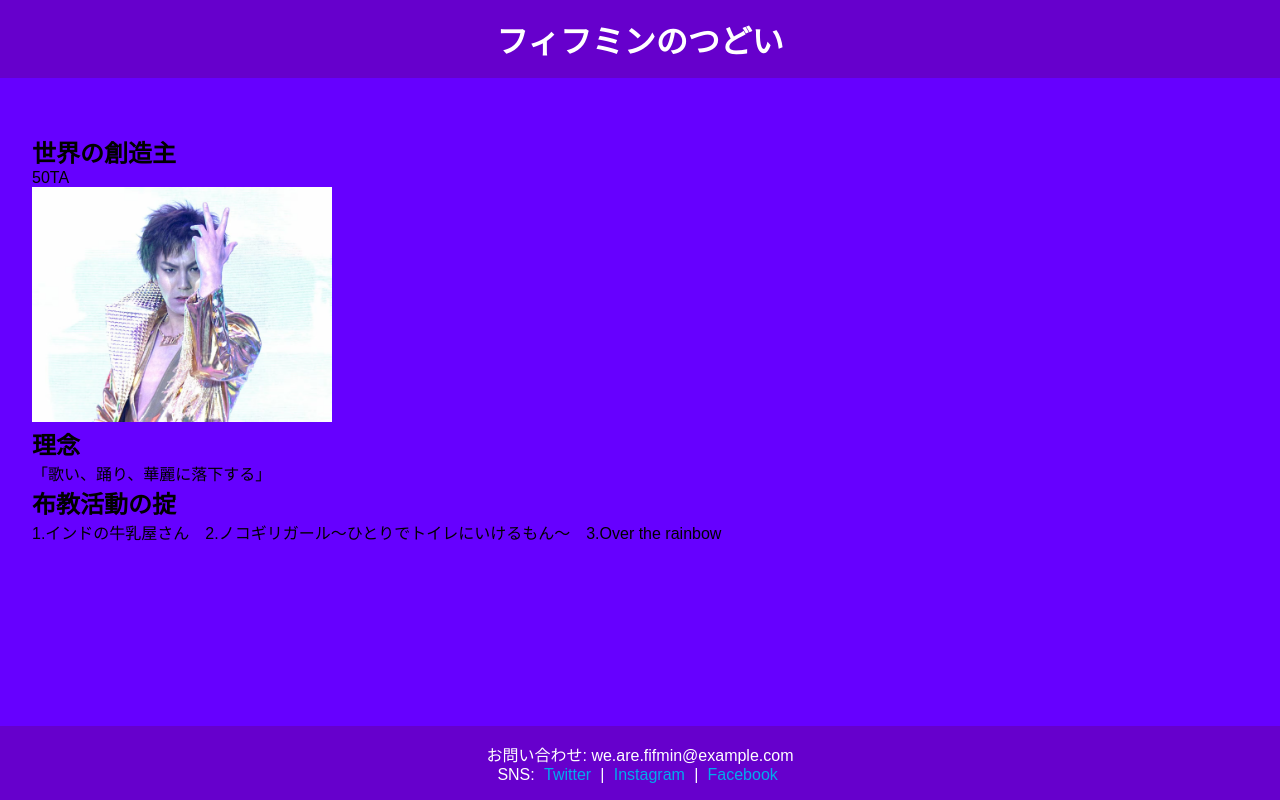
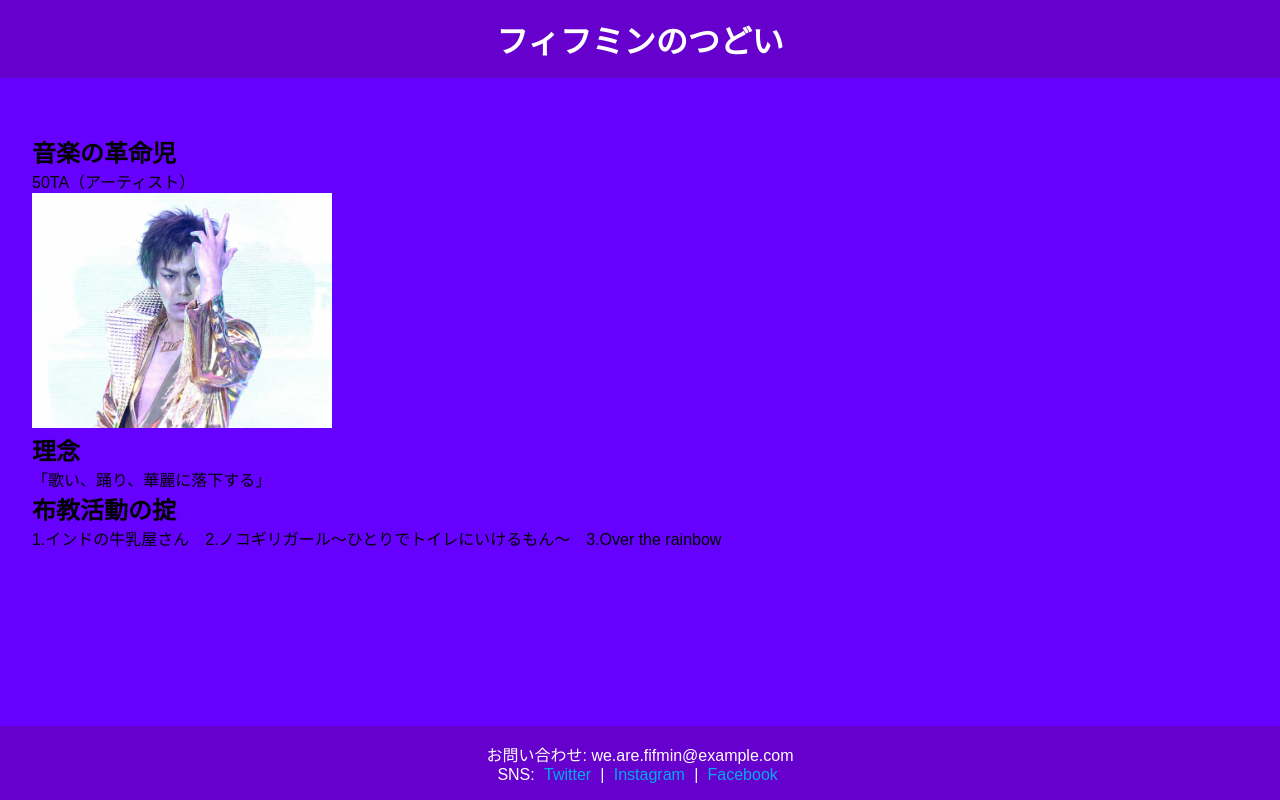
Before and after one commit to Fujik0chan/50TA-fan-site, a plain HTML site: page index.html in a window 1280 px wide. Drawn offline with Linux system fonts and the light colour scheme.

Commit message:
Update index.html

```diff
--- a/index.html
+++ b/index.html
@@ -64,8 +64,8 @@
   </header>
 
   <main>
- 　 <h2>世界の創造主</h2>
- <p>50TA</p>
+ 　 <h2>音楽の革命児</h2>
+ <p>50TA（アーティスト）</p>
 <img src="https://raw.githubusercontent.com/Fujik0chan/50TA-fan-site/refs/heads/main/img_e4ed9af90853be828d14eb1ab04c05811211942.avif" alt="サンプル" width="300">
 
     <h2>理念</h2>
```
